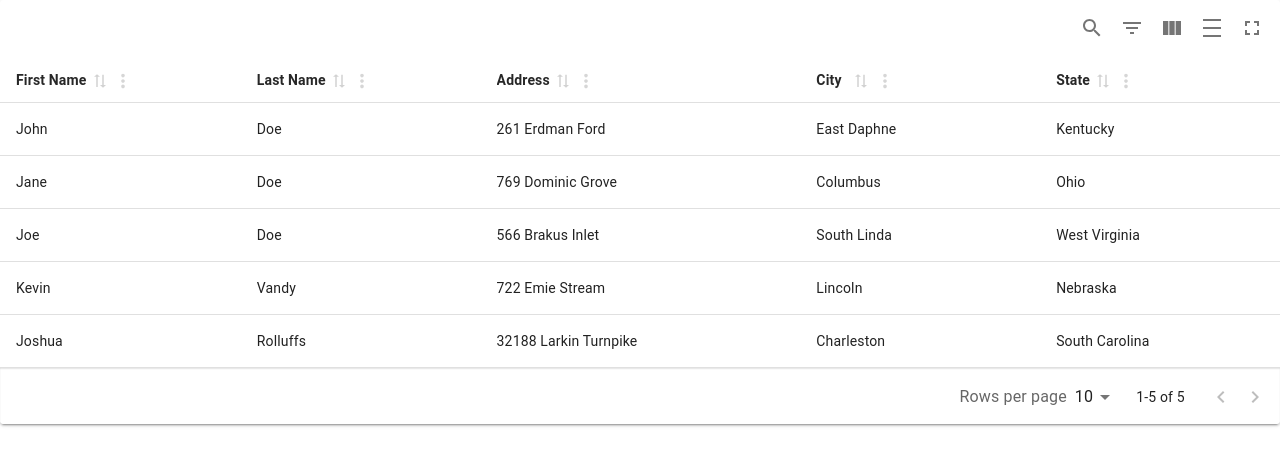
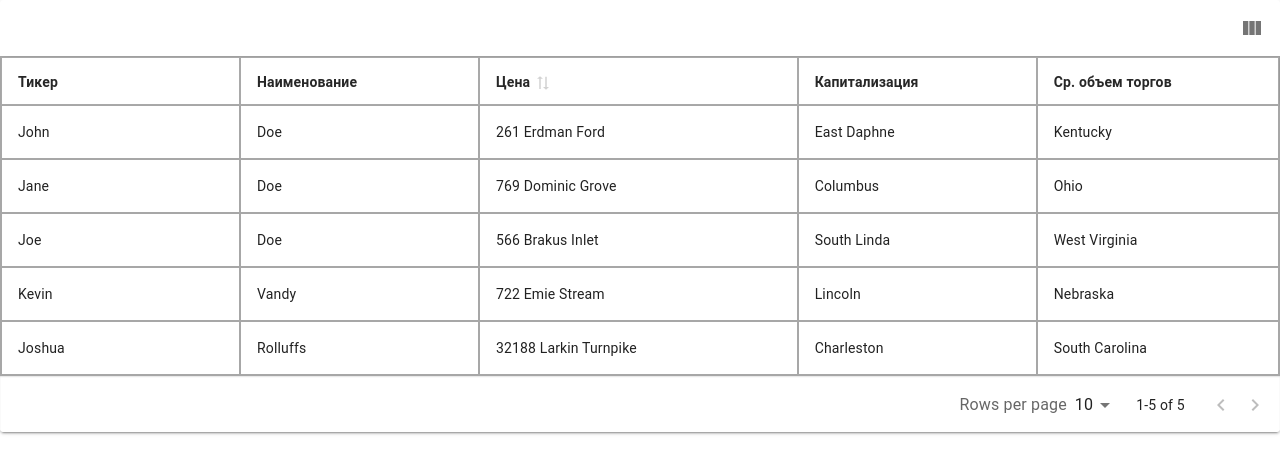
Before and after one commit to Andrew97422/finam-practice, a React (Create React App) app in the folder front/: page / in a window 1280 px wide. Shown: the top 474 px of the page. Built offline with nearby package versions, Linux system fonts and the light colour scheme.

Commit message:
UpdateTable1

```diff
--- a/front/src/components/DataTable.js
+++ b/front/src/components/DataTable.js
@@ -59,28 +59,32 @@ const DataTable = () => {
     () => [
       {
         accessorKey: 'name.firstName', //access nested data with dot notation
-        header: 'First Name',
+        header: 'Тикер',
         size: 150,
+        enableSorting: false,
       },
       {
         accessorKey: 'name.lastName',
-        header: 'Last Name',
+        header: 'Наименование',
         size: 150,
+        enableSorting: false,
       },
       {
         accessorKey: 'address', //normal accessorKey
-        header: 'Address',
+        header: 'Цена',
         size: 200,
       },
       {
         accessorKey: 'city',
-        header: 'City',
+        header: 'Капитализация',
         size: 150,
+        enableSorting: false,
       },
       {
         accessorKey: 'state',
-        header: 'State',
+        header: 'Ср. объем торгов',
         size: 150,
+        enableSorting: false,
       },
     ],
     [],
@@ -89,6 +93,32 @@ const DataTable = () => {
   const table = useMaterialReactTable({
     columns,
     data, //data must be memoized or stable (useState, useMemo, defined outside of this component, etc.)
+    enableRowSelection: false, //enable some features
+    enableColumnOrdering: false, //enable a feature for all columns
+    enableGlobalFilter: false,
+    enableDensityToggle: false,
+    enableColumnActions: false,
+    enableColumnFilters: false,
+    enableColumnVisibility: false,
+    enableFullScreenToggle: false,
+    muiTableProps: {
+        sx: {
+          border: '1px solid rgba(81, 81, 81, .5)',
+          caption: {
+            captionSide: 'top',
+          },
+        },
+      },
+    muiTableHeadCellProps: {
+        sx: {
+          border: '1px solid rgba(81, 81, 81, .5)',
+        },
+      },
+      muiTableBodyCellProps: {
+        sx: {
+          border: '1px solid rgba(81, 81, 81, .5)',
+        },
+      },
   });
 
   return <MaterialReactTable table={table} />;
```
